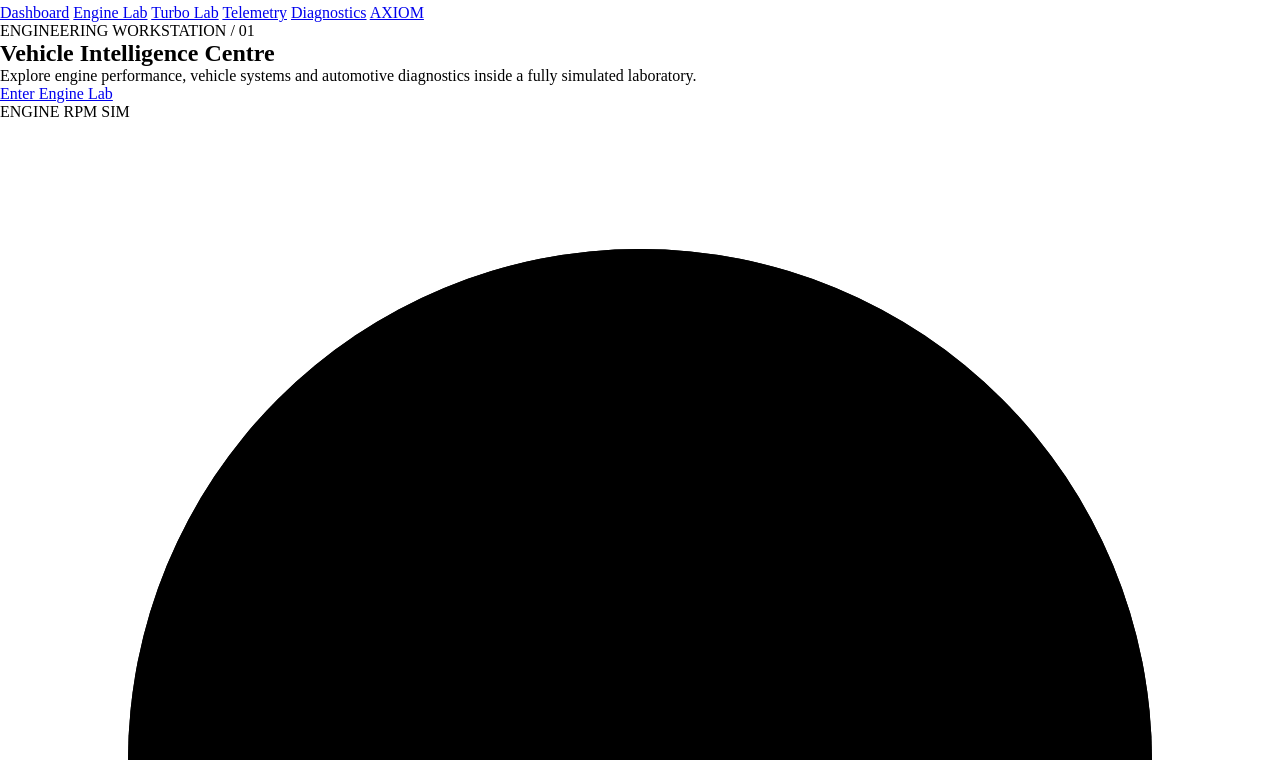
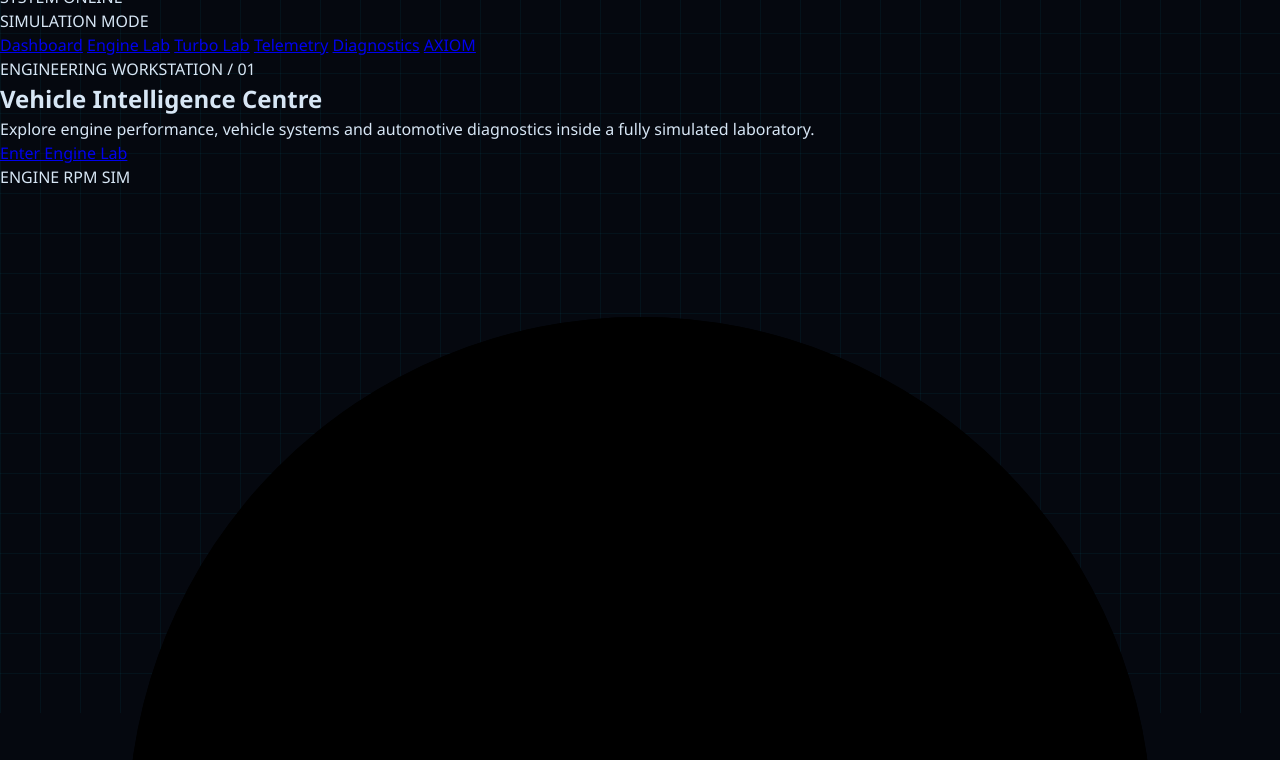
Before and after one commit to njugunamark310-cloud/Machina, a plain HTML site: page index.html in a window 1280 px wide. Shown: the part 87-847 px from the top of the page. Drawn offline with Linux system fonts and the light colour scheme.

Commit message:
feat:added styles.css

```diff
--- a/styles.css
+++ b/styles.css
@@ -11,3 +11,22 @@
 
 * { box-sizing: border-box; margin: 0; padding: 0; }
 html { scroll-behavior: smooth; }
+
+body {
+  background: var(--bg-deep);
+  color: var(--text);
+  font-family: "Segoe UI", system-ui, sans-serif;
+  line-height: 1.5;
+  min-height: 100vh;
+}
+
+body::before {
+  content: "";
+  position: fixed;
+  inset: 0;
+  z-index: -1;
+  background-image:
+    linear-gradient(rgba(0, 229, 255, 0.05) 1px, transparent 1px),
+    linear-gradient(90deg, rgba(0, 229, 255, 0.05) 1px, transparent 1px);
+  background-size: 40px 40px;
+}
```
